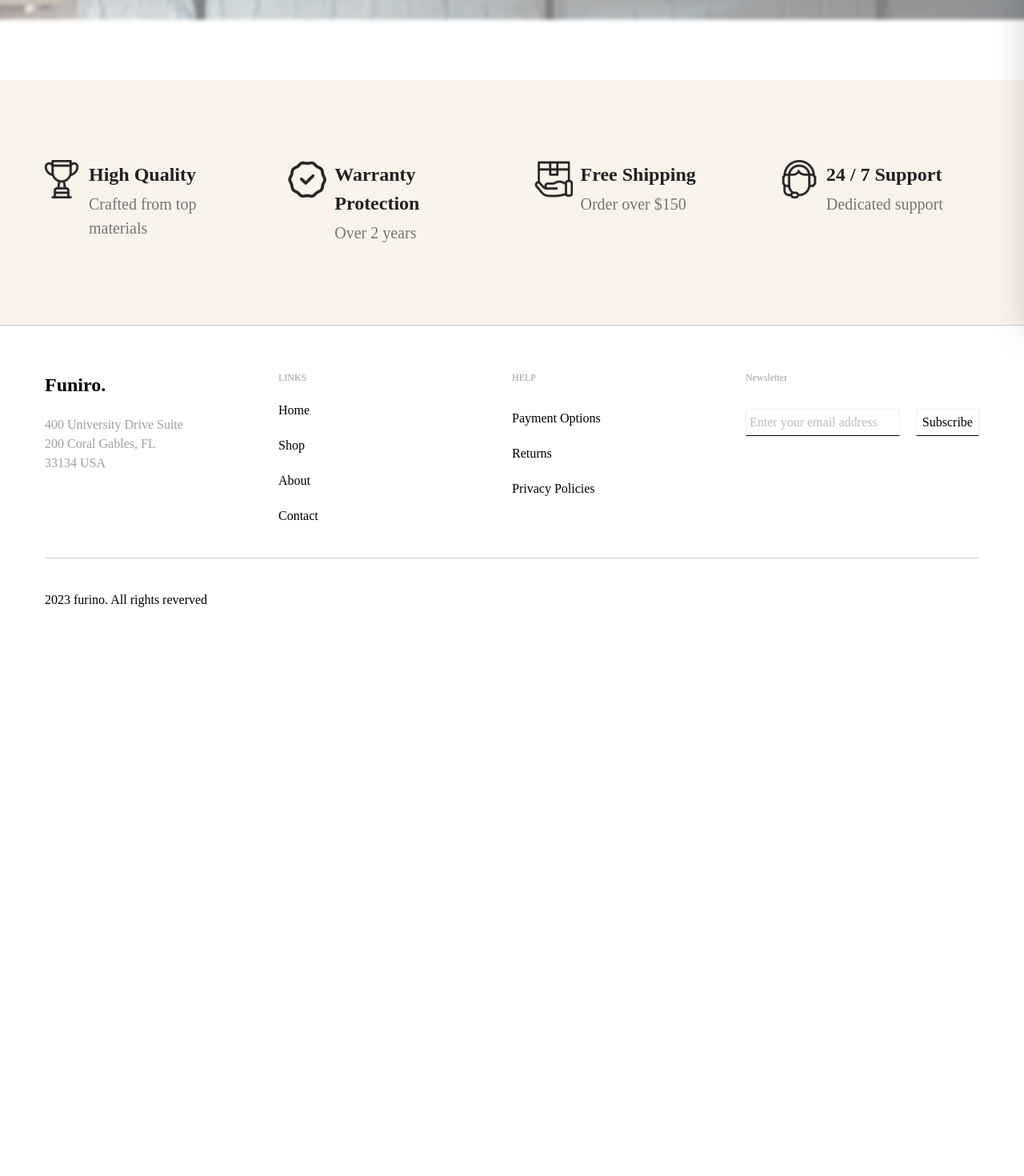
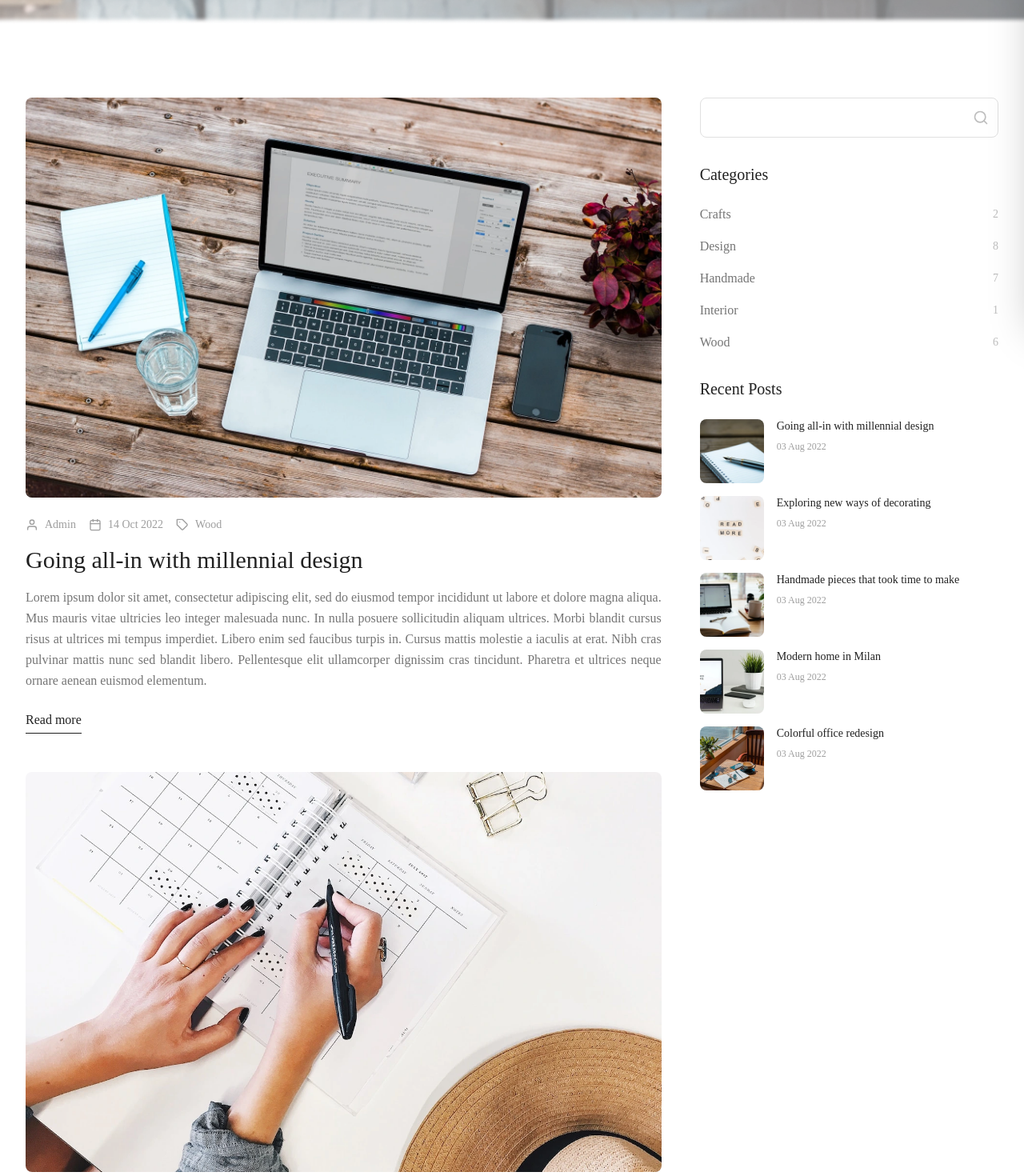
Before and after one commit to harshngit/nutan, a Next.js app: page /blog in a window 1280 px wide. Shown: the part 400-1870 px from the top of the page at 80% size. Before the commit the page ends 1218 px from the top, so only its background shows below. Built offline with nearby package versions, Linux system fonts and the light colour scheme.

Commit message:
blog page live

```diff
--- a/src/app/blog/page.js
+++ b/src/app/blog/page.js
@@ -18,7 +18,7 @@ const Cart = () => {
             </section>
             <section className="relative pt-[60px] ">
                 {/* Adjust padding to avoid navbar overlap */}
-                {/* <Blogpage /> */}
+                <Blogpage />
             </section>
             <section className="relative lg:pt-[10px] xl:pt-[10px] pt-[60px] overflow-hidden">
                 <ProductBadage />
--- a/src/components/Blog/Blogpage.js
+++ b/src/components/Blog/Blogpage.js
@@ -8,7 +8,7 @@ const blogPosts = [
       id: 1,
       title: "Going all-in with millennial design",
       excerpt: "Lorem ipsum dolor sit amet, consectetur adipiscing elit, sed do eiusmod tempor incididunt ut labore et dolore magna aliqua. Mus mauris vitae ultricies leo integer malesuada nunc. In nulla posuere sollicitudin aliquam ultrices. Morbi blandit cursus risus at ultrices mi tempus imperdiet. Libero enim sed faucibus turpis in. Cursus mattis molestie a iaculis at erat. Nibh cras pulvinar mattis nunc sed blandit libero. Pellentesque elit ullamcorper dignissim cras tincidunt. Pharetra et ultrices neque ornare aenean euismod elementum.",
-      image: "/asset/blog/blog1.jpg",
+      image: "/asset/blog/blog1.webp",
       author: "Admin",
       date: "14 Oct 2022",
       category: "Wood"
@@ -17,7 +17,7 @@ const blogPosts = [
       id: 2,
       title: "Exploring new ways of decorating",
       excerpt: "Lorem ipsum dolor sit amet, consectetur adipiscing elit, sed do eiusmod tempor incididunt ut labore et dolore magna aliqua. Mus mauris vitae ultricies leo integer malesuada nunc. In nulla posuere sollicitudin aliquam ultrices. Morbi blandit cursus risus at ultrices mi tempus imperdiet. Libero enim sed faucibus turpis in. Cursus mattis molestie a iaculis at erat. Nibh cras pulvinar mattis nunc sed blandit libero. Pellentesque elit ullamcorper dignissim cras tincidunt. Pharetra et ultrices neque ornare aenean euismod elementum.",
-      image: "/asset/blog/blog2.jpg",
+      image: "/asset/blog/blog2.webp",
       author: "Admin",
       date: "14 Oct 2022",
       category: "Handmade"
@@ -26,7 +26,7 @@ const blogPosts = [
       id: 3,
       title: "Handmade pieces that took time to make",
       excerpt: "Lorem ipsum dolor sit amet, consectetur adipiscing elit, sed do eiusmod tempor incididunt ut labore et dolore magna aliqua. Mus mauris vitae ultricies leo integer malesuada nunc. In nulla posuere sollicitudin aliquam ultrices. Morbi blandit cursus risus at ultrices mi tempus imperdiet. Libero enim sed faucibus turpis in. Cursus mattis molestie a iaculis at erat. Nibh cras pulvinar mattis nunc sed blandit libero. Pellentesque elit ullamcorper dignissim cras tincidunt. Pharetra et ultrices neque ornare aenean euismod elementum.",
-      image: "/asset/blog/blog3.jpg",
+      image: "/asset/blog/blog3.webp",
       author: "Admin",
       date: "14 Oct 2022",
       category: "Wood"
@@ -45,24 +45,24 @@ const blogPosts = [
     {
       title: "Going all-in with millennial design",
       date: "03 Aug 2022",
-      image: "/asset/Blog/post1.jpg",
+      image: "/asset/Blog/post1.webp",
     },
     {
       title: "Exploring new ways of decorating",
       date: "03 Aug 2022",
-    image: "/asset/Blog/post2.jpg",    },
+    image: "/asset/Blog/post2.webp",    },
     {
       title: "Handmade pieces that took time to make",
       date: "03 Aug 2022",
-    image: "/asset/Blog/post3.jpg",    },
+    image: "/asset/Blog/post3.webp",    },
     {
       title: "Modern home in Milan",
       date: "03 Aug 2022",
-    image: "/asset/Blog/post4.jpg",    },
+    image: "/asset/Blog/post4.webp",    },
     {
       title: "Colorful office redesign",
       date: "03 Aug 2022",
-    image: "/asset/Blog/post5.jpg",    }
+    image: "/asset/Blog/post5.webp",    }
   ];
 
 
```
